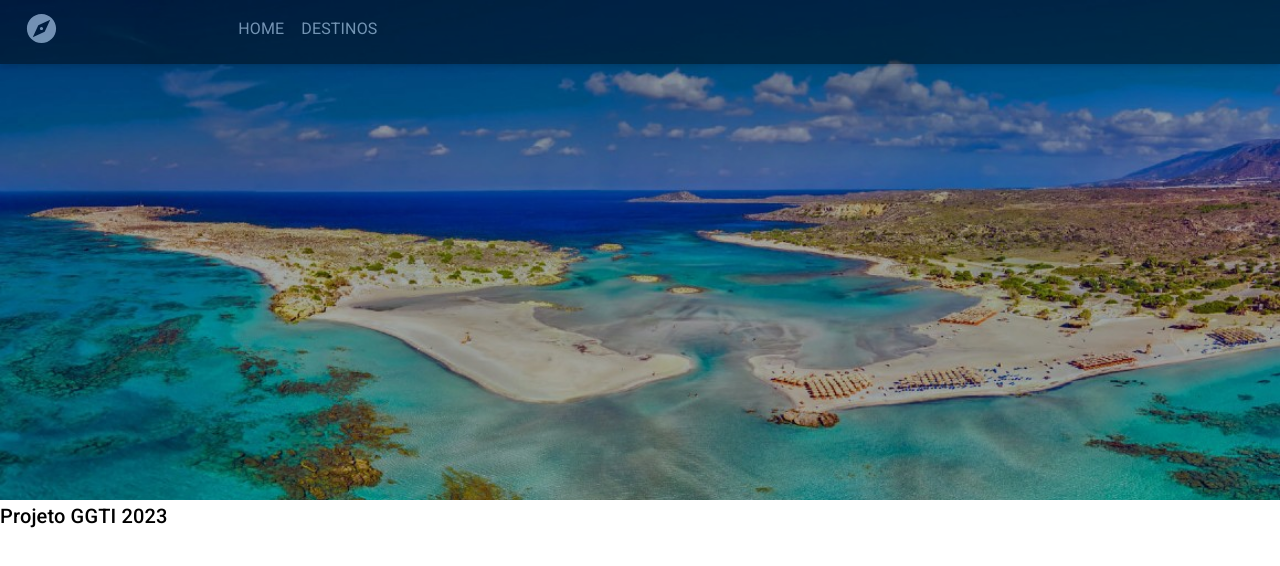
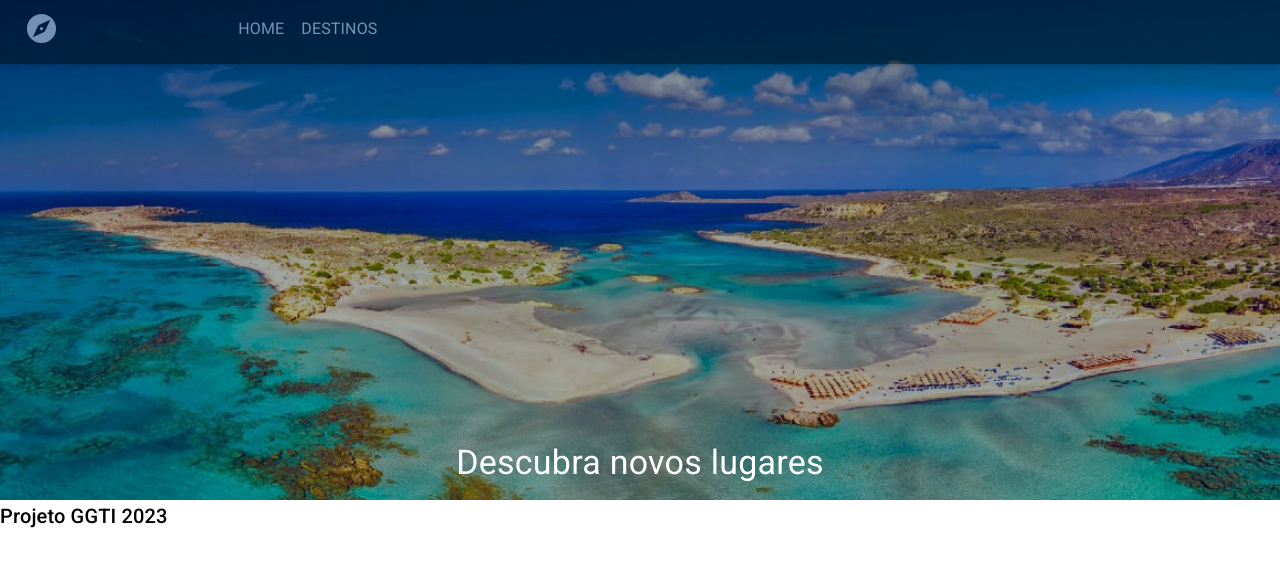
Before and after one commit to IsraelAugusto0110/ggti_projeto_23, a React (Create React App) app: page / in a window 1280 px wide. Shown: the top 566 px of the page. Built offline with nearby package versions, Linux system fonts and the light colour scheme.

Commit message:
finalizado o header

```diff
--- a/src/components/Header.jsx
+++ b/src/components/Header.jsx
@@ -1,4 +1,4 @@
-import { Grid } from "@mui/material";
+import { Grid, Typography } from "@mui/material";
 import React from "react";
 import Navbar from "./Navbar";
 import imgBg from "../assets/images/img_bg02.jpg";
@@ -9,7 +9,7 @@ const Header = () => {
       <Navbar />
       <Grid
         container
-        flexDirection="column"
+        flexDirection="column-reverse"
         sx={{
           alignItems: "center",
           backgroundImage: `url(${imgBg})`,
@@ -17,7 +17,13 @@ const Header = () => {
           backgroundSize: "cover",
           height: "500px",
         }}
-      ></Grid>
+      >
+        <Grid item sx={{ padding: 2 }}>
+          <Typography variant="h4" color="white">
+            Descubra novos lugares
+          </Typography>
+        </Grid>
+      </Grid>
     </>
   );
 };
```
